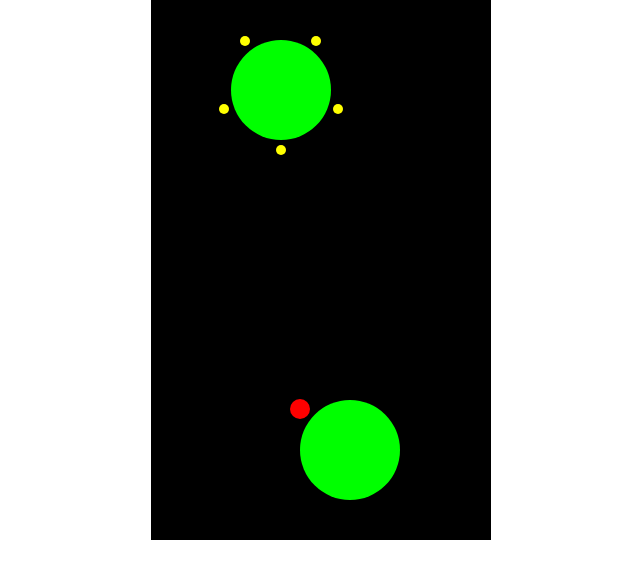
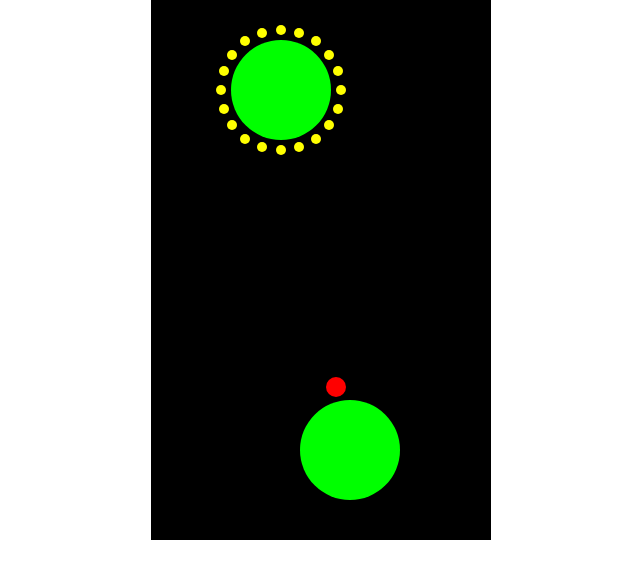
Before and after one commit to ongspxm/game-space_travel, a plain HTML site: page index.html in a window 1280 px wide. Shown: the whole page, without its empty margins (319-959 px from the left). Drawn offline with Linux system fonts and the light colour scheme.

Commit message:
feat: score system and coin eating mechanism

```diff
--- a/game.js
+++ b/game.js
@@ -1,5 +1,5 @@
 var game = {};
-var fps = 20;
+var fps = 24;
 
 // game width, height, border, padding
 var GAME_W = 300;
@@ -10,21 +10,22 @@ var GAME_P = GAME_B + 10;
 // radius, angular velocity, escape velocity
 var PLAYER_R = 10;
 var PLAYER_A = Math.PI/180*90;
-var PLAYER_V = 20;
+var PLAYER_V = 10;
 
-// radius, gravity, atmosphere padding
+// radius, gravity, atmosphere padding, gameplay buffer
 var PLANET_R = 50;
-var PLANET_G = 1;
+var PLANET_G = 5;
 var PLANET_A = 4;
+var PLANET_B = 5;
 
 // rebase velocity, rebase padding
-var REBASE_V = 10;
+var REBASE_V = 40;
 var REBASE_P = 70;
 
 // coin radius, atmosphere padding, max num of coins
 var COIN_R = 5;
 var COIN_A = 5;
-var COIN_M = 5;
+var COIN_M = 20;
 
 /* misc functions */
 function $(id){
@@ -96,11 +97,13 @@ function gen_planet(no_coins){
     // gravity & atmosphere
     planet.g = PLANET_G;
     planet.a = PLANET_A;
+    planet.b = PLANET_B;
 
     // orbit values
     planet.bearing = 0;
     planet.direction = -1;
 
+    redraw(planet);
     game.canvas.appendChild(planet);
     if(no_coins){ return planet; }
 
@@ -115,8 +118,10 @@ function gen_planet(no_coins){
         coin.className = 'coin';
 
         coin.x = planet.x + dist*Math.sin(da*i);
-        coin.y = planet.y + dist*Math.cos(da*i);
+        coin.y = planet.y - dist*Math.cos(da*i);
+        coin.bearing = da*i;
 
+        redraw(coin);
         planet.coins.push(coin);
         game.canvas.appendChild(coin);
     }
@@ -156,14 +161,17 @@ function rebase(){
     if(game.base.coins){
         game.base.coins.forEach(function(coin){
             coin.y -= d;
+            redraw(coin);
         });
     }
+
+    redraw(game.base);
 }
 
 function check_engaged(planet){
     var player = game.player;
 
-    if(!player.in_orbit && get_dist(player, planet) <= planet.r+planet.a+player.r){
+    if(!player.in_orbit && get_dist(player, planet) <= planet.r+planet.a+player.r+planet.b){
         player.in_orbit = true;
 
         planet.g = 0;
@@ -220,6 +228,17 @@ function check_is_alive(){
     return true;
 }
 
+function check_coin(coin, is_planet){
+    var player = game.player;
+    if(get_dist(player, coin) <= player.r+coin.r){
+        if(is_planet){
+            game.base.coins.splice(game.base.coins.indexOf(coin),1);
+            game.canvas.removeChild(coin);
+            update_score();
+        }
+    }
+}
+
 /* base functions */
 function setup(){
     // game canvas
@@ -231,6 +250,10 @@ function setup(){
     // game player
     game.player = gen_player();
     game.target = gen_planet(no_coins=true);
+
+    // game.score
+    game.score = 0;
+    game.score_text = $('score');
 
     game.loop = setInterval(loop, 1000/fps);
     document.body.onkeypress = keypress;
@@ -245,32 +268,20 @@ function keypress(evt){
     }
 }
 
+function update_score(score){
+    if(!score){ score = 1; }
+    game.score += score;
+    game.score_text.innerText = game.score;
+}
+
 function move(ele){
     if(ele.dx){ ele.x += ele.dx; }
     if(ele.dy){ ele.y += ele.dy; }
 }
 
-function draw(ele){
+function redraw(ele){
     ele.style.left = ele.x - ele.r;
     ele.style.top = ele.y - ele.r;
-}
-
-function draw_screen(){
-    [
-        game.player,
-        game.target,
-        game.base
-    ].forEach(function(ele){
-        if(ele){ draw(ele); }
-    });
-
-    if(game.base && game.base.coins){
-        game.base.coins.forEach(draw);
-    }
-
-    if(game.target && game.target.coins){
-        game.target.coins.forEach(draw);
-    }
 }
 
 function game_over(){
@@ -282,17 +293,20 @@ function loop(){
     if(!game.player.in_orbit){
         add_gravity(game.target);
         update_bearing(game.target);
+        check_engaged(game.target);
     }else{
         orbit(game.base);
-
         if(game.rebase){ rebase(); }
     }
+
+    // coin checks
+    if(game.base && game.base.coins){
+        game.base.coins.forEach(function(c){
+            check_coin(c, is_planet=true);
+        });
+    }
+
     move(game.player);
-
-    check_engaged(game.target);
-    draw_screen();
-
-    if(!check_is_alive()){
-        game_over();
-    }
+    redraw(game.player);
+    if(!check_is_alive()){ game_over(); }
 }
--- a/index.html
+++ b/index.html
@@ -4,7 +4,9 @@
     <link href='style.css' rel='stylesheet' />
   </head>
   <body>
-    <div id='game'></div>
+    <div id='game'>
+      <div id='score'></div>
+    </div>
     <script>setup();</script>
   </body>
 </html>
--- a/style.css
+++ b/style.css
@@ -18,6 +18,13 @@ body{
     border-radius:50%;
 }
 
+#score{
+    width:100%;
+
+    color:#fff;
+    text-align:center;
+}
+
 .hero{
     background:#f00;
 }
```
Also changed, not shown: 1 other file.
